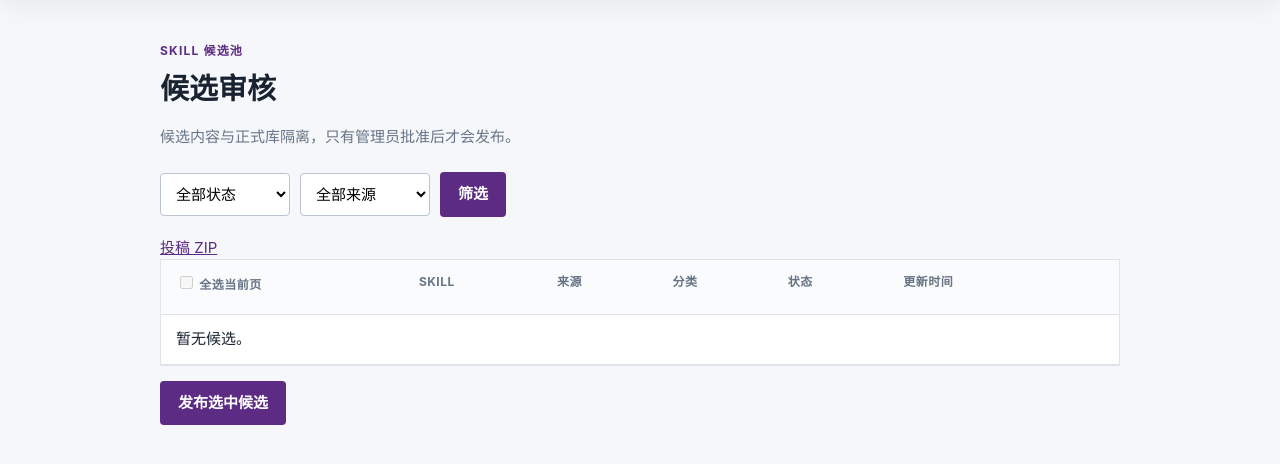
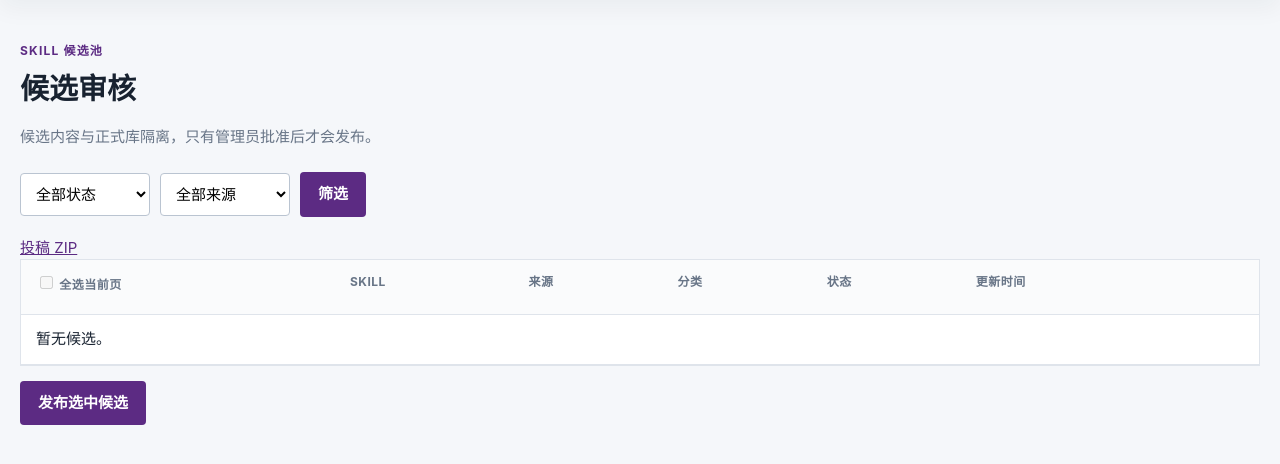
Before and after one commit to sky09101230/Personal-Library, a Django app: page /skills/candidates/ in a window 1280 px wide. Shown: the part 72-536 px from the top of the page. Run offline with Django 5.2, Linux system fonts and the light colour scheme; the visitor is signed in with stand-in values (Sample User, id 1); data that the repository does not hold is empty.

Commit message:
fix: 扩宽 Skill 候选审核列表

```diff
--- a/apps/skills/test_candidates.py
+++ b/apps/skills/test_candidates.py
@@ -324,6 +324,7 @@ class CandidateViewTests(TestCase):
 
         response = self.client.get("/skills/candidates/")
 
+        self.assertContains(response, 'class="content content-wide"')
         self.assertContains(response, "全选当前页")
         self.assertContains(response, 'value="%s"' % self.own.pk)
         self.assertContains(response, 'querySelectorAll(\'input[name="candidate_ids"]\')')
--- a/templates/skills/candidates.html
+++ b/templates/skills/candidates.html
@@ -1,5 +1,6 @@
 {% extends "base.html" %}
 {% block title %}{% if request.user.is_staff %}Skill 候选审核{% else %}我的 Skill 投稿{% endif %} | PLAB{% endblock %}
+{% block content_class %}content-wide{% endblock %}
 {% block content %}
 <div class="page-head"><p class="eyebrow">Skill 候选池</p><h1>{% if request.user.is_staff %}候选审核{% else %}我的投稿{% endif %}</h1><p class="subtle">候选内容与正式库隔离，只有管理员批准后才会发布。</p></div>
 {% if messages %}{% for message in messages %}<div class="notice{% if message.tags == 'error' %} error{% endif %}">{{ message }}</div>{% endfor %}{% endif %}
```
